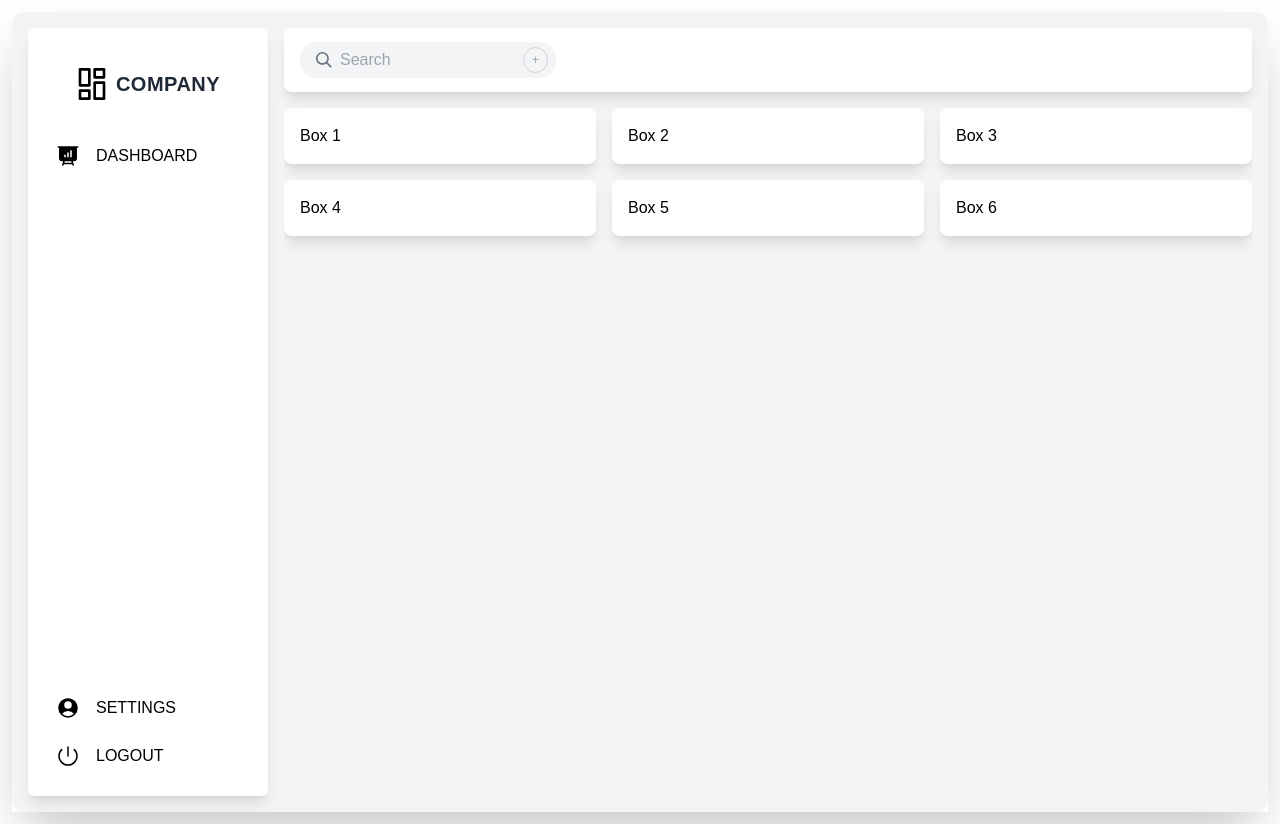
After one commit to ylegzouli/template_saas, a Django app: template core/templates/core/app/dashboard/app_full.html in a window 1280 px wide. The commit adds this page. Run offline with Django 5.2, Linux system fonts and the light colour scheme; the template is opened without the code that fills it, so the values that code supplies are empty; some libraries are stand-ins or nearby versions.

Commit message:
menu logic

```diff
--- a/core/templates/core/app/app_base.html
+++ b/core/templates/core/app/app_base.html
@@ -1,16 +1,42 @@
 <!DOCTYPE html>
 <html lang="en">
+
 <head>
     <link href="https://cdn.jsdelivr.net/npm/tailwindcss@^2.0/dist/tailwind.min.css" rel="stylesheet">
-    {% load static %}
+        {% load static %}
     <link rel="stylesheet" href="{% static 'css/styles.css' %}">
 
     <meta charset="UTF-8">
     <title>{% block title %}template{% endblock %}</title>
 </head>
+
 <body>
 
-    {% block content %}{% endblock %}
+    <div class="md:m-3 shadow-2xl">
+        <main class="relative h-screen overflow-hidden bg-gray-100 dark:bg-gray-800 rounded-xl">
+            <div class="flex items-start justify-between">
+
+                <sidebar>
+                    {% include 'core/app/app_left_menu.html' %}
+                </sidebar>
+
+                <div class="flex flex-col w-full pl-0 md:p-4 md:space-y-4">
+
+                    {% include 'core/app/app_header.html' %}
+
+                    <div class="content-wrapper">
+                        <div id="content-div"
+                            class="h-screen pt-2 pb-24 pl-2 pr-2 overflow-auto md:pt-0 md:pr-0 md:pl-0"
+                            hx-history-elt>
+
+                            {% block content %}{% endblock %}
+
+                        </div>
+                    </div>
+        </main>
+    </div>
+
     <script src="https://unpkg.com/htmx.org@1.2.1"></script>
 </body>
+
 </html>
--- a/core/templates/core/app/app_header.html
+++ b/core/templates/core/app/app_header.html
@@ -1,4 +1,4 @@
-<header class="z-40 items-center w-full h-16 bg-white shadow-lg dark:bg-gray-700 rounded-2xl">
+<header class="z-40 items-center w-full h-16 bg-white shadow-lg dark:bg-gray-700 rounded-lg">
     <div class="relative z-20 flex flex-col justify-center h-full px-3 mx-auto flex-center">
         <div class="relative flex items-center w-full pl-1 lg:max-w-68 sm:pr-2 sm:ml-0">
             <div class="container relative left-0 z-50 flex w-3/4 h-auto h-full">
@@ -19,11 +19,7 @@
                         </div>
                     </div>
                 </div>
-                <div class="relative flex items-center justify-end w-1/4 p-1 ml-5 mr-4 sm:mr-0 sm:right-auto">
-                    <a href="#" class="relative block">
-                        <img alt="profil" src="/images/person/1.jpg" class="mx-auto object-cover rounded-full h-10 w-10 "/>
-                    </a>
-                </div>
+
             </div>
         </div>
     </header>
--- a/core/templates/core/app/app_left_menu.html
+++ b/core/templates/core/app/app_left_menu.html
@@ -1,8 +1,7 @@
-
-        <div class="relative hidden h-screen my-4 ml-4 shadow-lg lg:block w-80">
-            <div class="h-full bg-white rounded-2xl dark:bg-gray-700">
-                <div class="flex items-center justify-center pt-6">
-
+<div class="relative hidden overflow-auto my-4 ml-4 shadow-lg lg:block w-60" style="height: calc(100vh - 2rem);">
+    <div class="h-full bg-white rounded-lg dark:bg-gray-700 flex flex-col justify-between p-4">
+      <div>
+        <div class="flex items-center justify-center pt-6 pb-8"> <!-- Added bottom padding here -->
           <a href="/" aria-label="Company" title="Company" class="inline-flex items-center">
             <svg class="w-8 text-deep-purple-accent-400" viewBox="0 0 24 24" stroke-linejoin="round" stroke-width="2" stroke-linecap="round" stroke-miterlimit="10" stroke="currentColor" fill="none">
               <rect x="3" y="1" width="7" height="12"></rect>
@@ -13,52 +12,47 @@
             <span class="ml-2 text-xl font-bold tracking-wide text-gray-800 uppercase">Company</span>
           </a>
         </div>
-                <nav class="mt-6">
-                    <div>
-
-
-                        <a  class="flex menu-item items-center justify-start w-full p-4 my-2 font-thin text-blue-500 uppercase transition-colors duration-200 border-r-4 border-blue-500 bg-gradient-to-r from-white to-blue-100 dark:from-gray-700 dark:to-gray-800"
-                            href="#"
-
-                            hx-get="/" hx-push-url="true"
-                            hx-target="#main-content" hx-swap="innerHTML"
-                            hx-indicator="#content-loader"
-                        >
-                            <span class="text-left">
-                                <svg width="20" height="20" fill="currentColor" viewBox="0 0 2048 1792" xmlns="http://www.w3.org/2000/svg">
-                                    <path d="M1070 1178l306-564h-654l-306 564h654zm722-282q0 182-71 348t-191 286-286 191-348 71-348-71-286-191-191-286-71-348 71-348 191-286 286-191 348-71 348 71 286 191 191 286 71 348z">
-                                    </path>
+        <nav class="flex-1">
+          <div role="button"
+            class="flex items-center w-full p-3 leading-tight transition-all rounded-lg outline-none text-start hover:bg-blue-gray-50 hover:bg-opacity-80 hover:text-blue-gray-900 focus:bg-blue-gray-50 focus:bg-opacity-80 focus:text-blue-gray-900 active:bg-blue-gray-50 active:bg-opacity-80 active:text-blue-gray-900"
+            hx-get="/app/main" hx-push-url="true" hx-target="#content-div" hx-swap="innerHTML" hx-indicator="#content-loader">
+            <div class="grid mr-4 place-items-center">
+              <!-- Dashboard Icon -->
+              <svg xmlns="http://www.w3.org/2000/svg" viewBox="0 0 24 24" fill="currentColor" aria-hidden="true" class="w-6 h-6">
+                <path fill-rule="evenodd" d="M2.25 2.25a.75.75 0 000 1.5H3v10.5a3 3 0 003 3h1.21l-1.172 3.513a.75.75 0 001.424.474l.329-.987h8.418l.33.987a.75.75 0 001.422-.474l-1.17-3.513H18a3 3 0 003-3V3.75h.75a.75.75 0 000-1.5H2.25zm6.04 16.5l.5-1.5h6.42l.5 1.5H8.29zm7.46-12a.75.75 0 00-1.5 0v6a.75.75 0 001.5 0v-6zm-3 2.25a.75.75 0 00-1.5 0v3.75a.75.75 0 001.5 0V9zm-3 2.25a.75.75 0 00-1.5 0v1.5a.75.75 0 001.5 0v-1.5z" clip-rule="evenodd"></path>
               </svg>
-                            </span>
-                            <span class="mx-4 text-sm font-normal">
-                                Dashboard
-                            </span>
-                        </a>
-
-
-
-
-                        <a  class="flex menu-item items-center justify-start w-full p-4 my-2 font-thin text-gray-500 uppercase transition-colors duration-200 dark:text-gray-200 hover:text-blue-500"
-                            href="#"
-
-                            hx-get="/" hx-push-url="true"
-                            hx-target="#main-content" hx-swap="innerHTML"
-                            hx-indicator="#content-loader"
-                        >
-                            <span class="text-left">
-                                <svg width="20" fill="currentColor" height="20" class="w-5 h-5" viewBox="0 0 1792 1792" xmlns="http://www.w3.org/2000/svg">
-                                    <path d="M1088 1256v240q0 16-12 28t-28 12h-240q-16 0-28-12t-12-28v-240q0-16 12-28t28-12h240q16 0 28 12t12 28zm316-600q0 54-15.5 101t-35 76.5-55 59.5-57.5 43.5-61 35.5q-41 23-68.5 65t-27.5 67q0 17-12 32.5t-28 15.5h-240q-15 0-25.5-18.5t-10.5-37.5v-45q0-83 65-156.5t143-108.5q59-27 84-56t25-76q0-42-46.5-74t-107.5-32q-65 0-108 29-35 25-107 115-13 16-31 16-12 0-25-8l-164-125q-13-10-15.5-25t5.5-28q160-266 464-266 80 0 161 31t146 83 106 127.5 41 158.5z">
-                                    </path>
-                                </svg>
-                            </span>
-                            <span class="mx-4 text-sm font-normal">
-                                Settings
-                            </span>
-                        </a>
-
-
-
+            </div>
+            DASHBOARD
           </div>
         </nav>
       </div>
+
+      <div>
+        <div role="button"
+          class="flex items-center w-full p-3 leading-tight transition-all rounded-lg outline-none text-start hover:bg-blue-gray-50 hover:bg-opacity-80 hover:text-blue-gray-900 focus:bg-blue-gray-50 focus:bg-opacity-80 focus:text-blue-gray-900 active:bg-blue-gray-50 active:bg-opacity-80 active:text-blue-gray-900"
+          hx-get="/app/settings" hx-push-url="true" hx-target="#content-div" hx-swap="innerHTML" hx-indicator="#content-loader">
+          <div class="grid mr-4 place-items-center">
+            <!-- Settings Icon -->
+            <svg xmlns="http://www.w3.org/2000/svg" viewBox="0 0 24 24" fill="currentColor" aria-hidden="true" class="w-6 h-6">
+                <path fill-rule="evenodd" d="M18.685 19.097A9.723 9.723 0 0021.75 12c0-5.385-4.365-9.75-9.75-9.75S2.25 6.615 2.25 12a9.723 9.723 0 003.065 7.097A9.716 9.716 0 0012 21.75a9.716 9.716 0 006.685-2.653zm-12.54-1.285A7.486 7.486 0 0112 15a7.486 7.486 0 015.855 2.812A8.224 8.224 0 0112 20.25a8.224 8.224 0 01-5.855-2.438zM15.75 9a3.75 3.75 0 11-7.5 0 3.75 3.75 0 017.5 0z" clip-rule="evenodd"></path>
+              </svg>
           </div>
+          SETTINGS
+        </div>
+
+        <a href="/logout"
+          class="flex items-center w-full p-3 leading-tight transition-all rounded-lg outline-none text-start hover:bg-blue-gray-50 hover:bg-opacity-80 hover:text-blue-gray-900 focus:bg-blue-gray-50 focus:bg-opacity-80 focus:text-blue-gray-900 active:bg-blue-gray-50 active:bg-opacity-80 active:text-blue-gray-900">
+          <div class="grid mr-4 place-items-center">
+            <!-- Logout Icon -->
+            <svg xmlns="http://www.w3.org/2000/svg" viewBox="0 0 24 24" fill="currentColor" aria-hidden="true"
+            class="w-6 h-6">
+            <path fill-rule="evenodd"
+              d="M12 2.25a.75.75 0 01.75.75v9a.75.75 0 01-1.5 0V3a.75.75 0 01.75-.75zM6.166 5.106a.75.75 0 010 1.06 8.25 8.25 0 1011.668 0 .75.75 0 111.06-1.06c3.808 3.807 3.808 9.98 0 13.788-3.807 3.808-9.98 3.808-13.788 0-3.808-3.807-3.808-9.98 0-13.788a.75.75 0 011.06 0z"
+              clip-rule="evenodd"></path>
+          </svg>
+          </div>
+          LOGOUT
+        </a>
+      </div>
+    </div>
+  </div>
--- /dev/null
+++ b/core/templates/core/app/dashboard/app.html
@@ -0,0 +1,12 @@
+{% block content %}
+
+                    <div class="grid grid-cols-1 md:grid-cols-2 lg:grid-cols-3 gap-4">
+                        <div class="resizable-draggable-box p-4 bg-white dark:bg-gray-700 shadow-lg rounded-lg">Box 1</div>
+                        <div class="resizable-draggable-box p-4 bg-white dark:bg-gray-700 shadow-lg rounded-lg">Box 2</div>
+                        <div class="resizable-draggable-box p-4 bg-white dark:bg-gray-700 shadow-lg rounded-lg">Box 3</div>
+                        <div class="resizable-draggable-box p-4 bg-white dark:bg-gray-700 shadow-lg rounded-lg">Box 4</div>
+                        <div class="resizable-draggable-box p-4 bg-white dark:bg-gray-700 shadow-lg rounded-lg">Box 5</div>
+                        <div class="resizable-draggable-box p-4 bg-white dark:bg-gray-700 shadow-lg rounded-lg">Box 6</div>
+                    </div>
+
+{% endblock content %}
--- /dev/null
+++ b/core/templates/core/app/dashboard/app_full.html
@@ -0,0 +1,8 @@
+{% extends 'core/app/app_base.html' %}
+
+
+{% block content %}
+
+    {% include 'core/app/dashboard/app.html' %}
+
+{% endblock content %}
--- /dev/null
+++ b/core/templates/core/app/settings/settings.html
@@ -0,0 +1,5 @@
+{% block content %}
+
+settings
+
+{% endblock content %}
--- a/core/urls.py
+++ b/core/urls.py
@@ -4,15 +4,14 @@ from . import views
 from django.contrib.auth import views as auth_views
 
 urlpatterns = [
+    path('', views.home, name='home'),
     path('register/', views.register, name='register'),
-    path('', views.home, name='home'),
-    path('logout/', auth_views.LogoutView.as_view(next_page='login'), name='logout'),
+    path('login/', views.login_view, name='login'),
 
-    path('login/', views.login_view, name='login'),
     path('logout/', views.logout_view, name='logout'),
-    path('app/', views.app_view, name='app'),
-    path('profile/', views.profile, name='profile'),
 
 
-    # Add other URL patterns here
+    path('app/main', views.app_view, name='app'),
+    path('app/settings', views.settings_view, name='settings'),
+
 ]
--- a/my_saas_project/settings.py
+++ b/my_saas_project/settings.py
@@ -40,6 +40,7 @@ INSTALLED_APPS = [
     'django.contrib.sessions',
     'django.contrib.messages',
     'django.contrib.staticfiles',
+    'django_htmx',
 ]
 
 MIDDLEWARE = [
@@ -50,6 +51,7 @@ MIDDLEWARE = [
     'django.contrib.auth.middleware.AuthenticationMiddleware',
     'django.contrib.messages.middleware.MessageMiddleware',
     'django.middleware.clickjacking.XFrameOptionsMiddleware',
+    'django_htmx.middleware.HtmxMiddleware',
 ]
 
 ROOT_URLCONF = 'my_saas_project.urls'
```
Also changed, not shown: core/templates/core/app/app.html (deleted, +0 -35 lines), core/templates/core/app/settings/settings_full.html (added, +8 -0 lines), core/templates/core/profile.html (deleted, +0 -12 lines), core/views.py (+12 -7 lines), db.sqlite3. Lines whose indentation alone changed are shown as unchanged.
